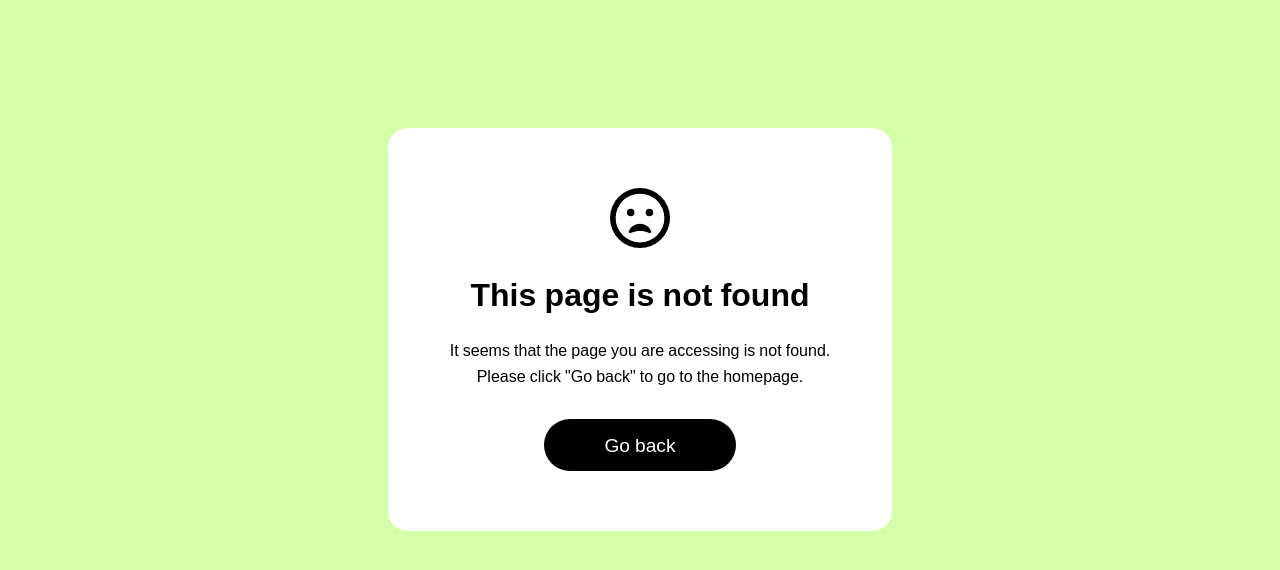
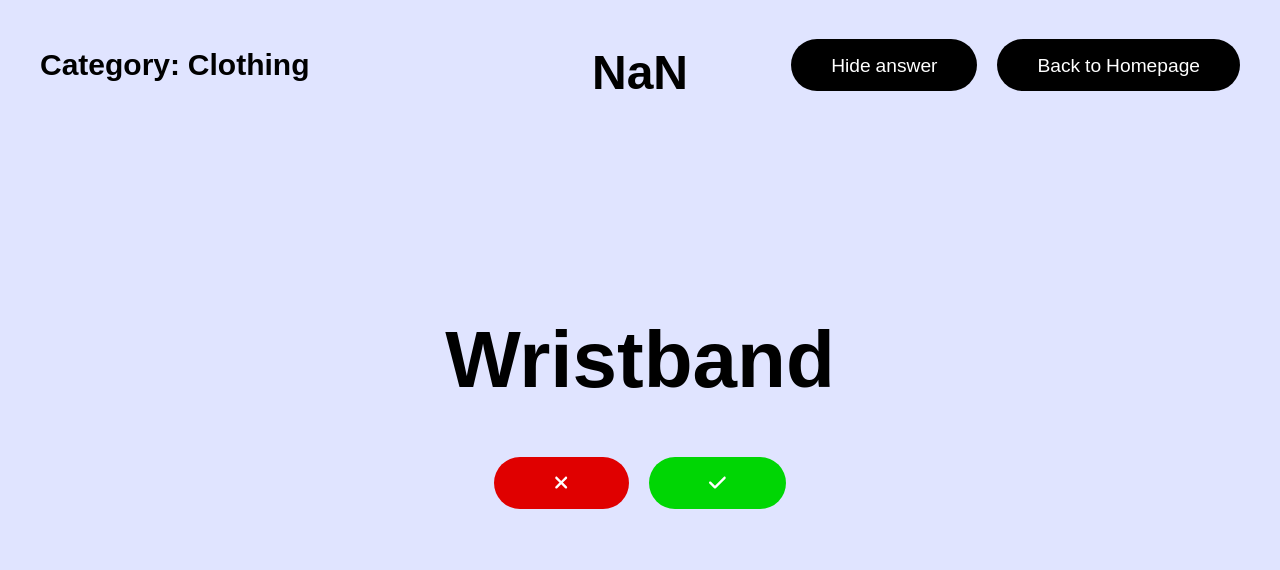
Before and after one commit to suttirakcha/lets-guess, a React (Create React App) app: page /clothing in a window 1280 px wide. Before the commit this address had no page. Shown: the top 570 px of the page. Built offline with nearby package versions, Linux system fonts and the light colour scheme; a web font is replaced by a local one.

Commit message:
Commit Codes

```diff
--- a/src/App.js
+++ b/src/App.js
@@ -34,6 +34,7 @@ import SocialMedia from "./categories/social-media";
 import Sports from "./categories/sports";
 import MusicGenres from "./categories/music-genres";
 import PuzzleGames from "./categories/puzzle-games";
+import Clothing from "./categories/clothing";
 import NotFound from "./404";
 
 import MainPageTh from "./th/main"
@@ -108,6 +109,7 @@ export default function App(){
         <Route path="/sports" element={<Sports />} />
         <Route path="/music-genres" element={<MusicGenres />} />
         <Route path="/puzzle-games" element={<PuzzleGames />} />
+        <Route path="/clothing" element={<Clothing />} />
 
         {/* Thai */}
         <Route path="/th" element={<MainPageTh />} />
--- a/src/App.scss
+++ b/src/App.scss
@@ -4,7 +4,7 @@ body{
   overflow:hidden;
   margin:0;
   -webkit-font-smoothing:antialiased;
-  -moz-osx-font-smoothing:grayscale
+  -moz-osx-font-smoothing:grayscale;
 }
 
 ::placeholder{color:#8e8e8e}
--- /dev/null
+++ b/src/categories/clothing.js
@@ -0,0 +1,8 @@
+import React from "react";
+import "../App.scss";
+import Questions from "../components/questions";
+
+export default function Clothing(){
+  const words = ["Shirt","Trousers","Skirt","Scarf","Shoes","Socks","Bra","Gloves","Hat","Glasses","Mask","Necklace","Earring","Wristband","Neck tie","Gown","Sari","Qi Pao","Hanbok","Hijab","Jeans","Underwear","Belt","Pyjaman","Jacket","Kimono","Ring","Jumper","Raincoat","Headscarf","Tights","Dress","Coat","Trainer Shoes","Swimsuit"];
+  return (<Questions answers={words} category="Clothing" redirect="/clothing"/>)
+}
--- a/src/main.js
+++ b/src/main.js
@@ -566,6 +566,10 @@ export default function MainPage(){
         link: "/animals"
       },
       {
+        category: "Clothing",
+        link: "/clothing"
+      },
+      {
         category: "Driving",
         link: "/driving"
       },
@@ -584,6 +588,7 @@ export default function MainPage(){
         <CardCate category="Animals" link="/animals"/>
         <CardCate category="Blackpink" link="/blackpink"/>
         <CardCate category="Capital Cities" link="/capital-cities"/>
+        <CardCate category="Clothing" link="/clothing"/>
         <CardCate category="Characters in Mario Games" link="/characters-in-mario-games"/>
         <CardCate category="Cosmetics Brands" link="/cosmetics-brands"/>
         <CardCate category="Countries in the World" link="/countries-in-the-world"/>
--- a/src/th/categories/clothing.js
+++ b/src/th/categories/clothing.js
@@ -3,6 +3,6 @@ import "../../App.scss";
 import QuestionsTh from "../components/questions";
 
 export default function ClothingTh(){
-  const words = ["เสื้อ","กางเกง","กระโปรง","ผ้าพันคอ","รองเท้า","ถุงเท้า","ยกทรง","ถุงมือ","หมวก","แว่นตา","หน้ากาก","สร้อย","ตุ้มหู","กำไลข้อมือ","เน็กไท","ครุย","ชฎา","ส่าหรี","กี่เพ้า","ฮันบก","ฮิญาบ","กางเกงยีนส์","ชุดชั้นใน","เข็มขัด","ชุดนอน","ราชปะแตน","แจ็กเกต","กิโมโน","แหวน","เสื้อกันหนาว","เสื้อกันฝน","ผ้าคลุมหัว","ถุงน่อง","ชุดกระโปรง"];
+  const words = ["เสื้อ","กางเกง","กระโปรง","ผ้าพันคอ","รองเท้า","ถุงเท้า","ยกทรง","ถุงมือ","หมวก","แว่นตา","หน้ากาก","สร้อย","ตุ้มหู","กำไลข้อมือ","เน็กไท","ครุย","ชฎา","ส่าหรี","กี่เพ้า","ฮันบก","ฮิญาบ","กางเกงยีนส์","ชุดชั้นใน","เข็มขัด","ชุดนอน","ราชปะแตน","แจ็กเกต","กิโมโน","แหวน","เสื้อกันหนาว","เสื้อกันฝน","ผ้าคลุมหัว","ถุงน่อง","ชุดกระโปรง","ชุดว่ายน้ำ","รองเท้าผ้าใบ"];
   return (<QuestionsTh answers={words} category="เครื่องแต่งกาย" redirect="/th/clothing"/>)
 }
```
